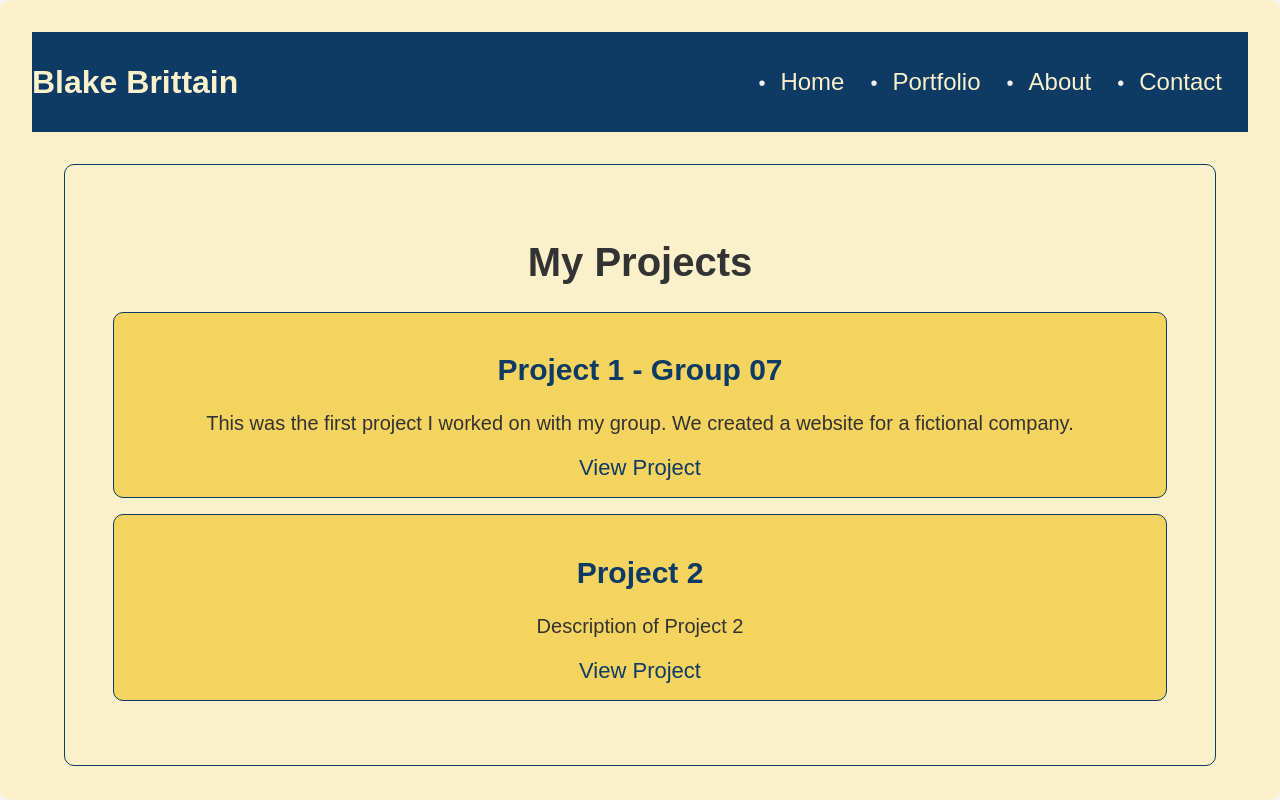
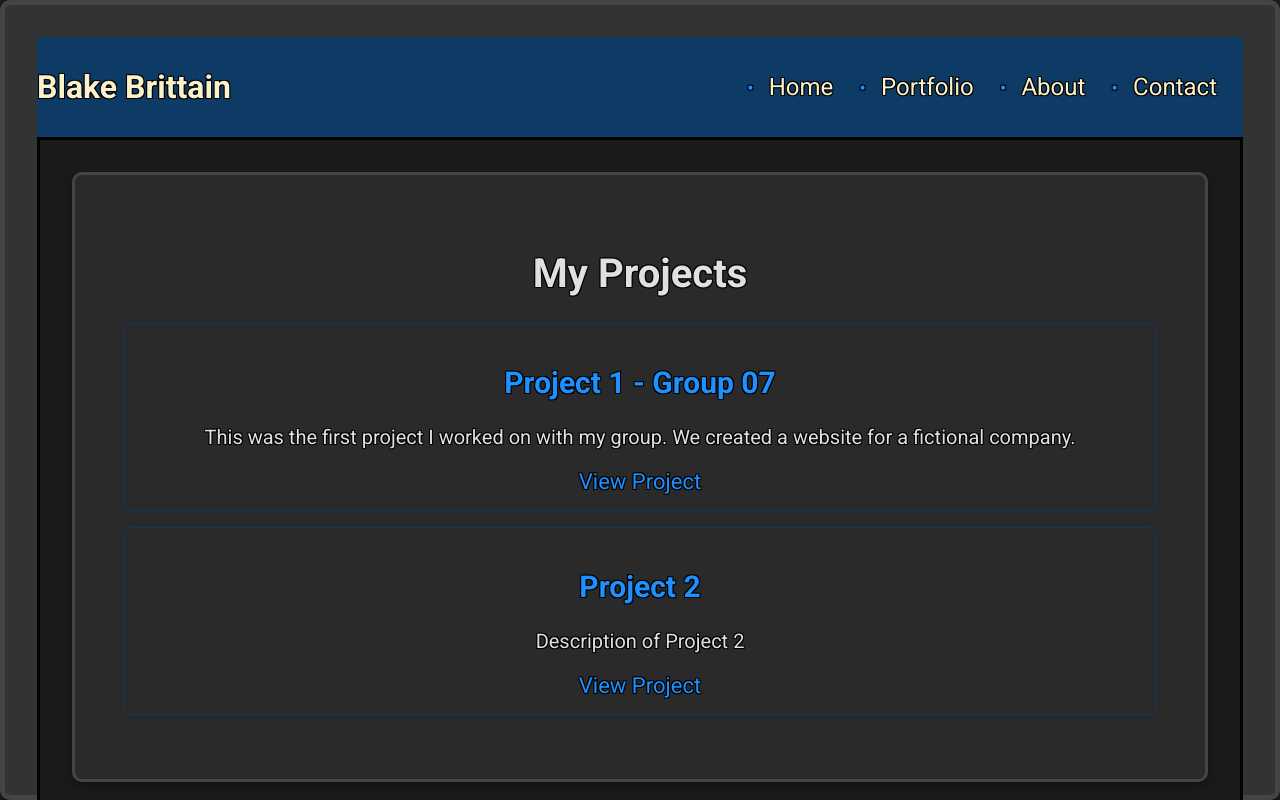
Before and after one commit to Blakenb/React-portfolio, a React (Vite) app: page /portfolio in a window 1280 px wide. Shown: the top 800 px of the page. Built offline with nearby package versions, Linux system fonts and the light colour scheme.

Commit message:
modified the CSS

```diff
--- a/src/App.css
+++ b/src/App.css
@@ -1,4 +1,4 @@
-@import url('https://fonts.googleapis.com/css2?family=MedievalSharp&display=swap');
+@import url('https://fonts.googleapis.com/css2?family=Roboto:wght@400;700&display=swap');
 
 html, body, #root {
   margin: 0;
@@ -7,11 +7,12 @@ html, body, #root {
   height: 100%;
 }
 
+/* General styles */
 body {
-  font-family: Arial, sans-serif;
-  background-color: #F5F5F5; /* Light Gray Background */
-  color: #333333; /* Dark Gray Text */
-  font-size: 18px; /* Base font size for mobile */
+  font-family: 'Roboto', sans-serif; /* More readable font */
+  background-color: #1a1a1a; /* Dark background */
+  color: #e0e0e0; /* Light text color */
+  text-shadow: 1px 1px 0 #000, -1px -1px 0 #000, 1px -1px 0 #000, -1px 1px 0 #000; /* Dark text shadow */
 }
 
 #root {
@@ -19,9 +20,11 @@ body {
   margin: 0 auto;
   text-align: center;
   border-radius: 10px; /* Rounded corners */
-  background-color: #FAF0CA; /* Light Yellow Background */
-  padding: 1rem; /* Add padding to #root */
+  border: 5px solid #444; /* Dark grey border */
+  background-color: #333; /* Dark grey background */
+  padding: 1rem; /* Adjusted padding for mobile */
   height: 100vh; /* Fill the entire viewport height */
+  box-shadow: 0 4px 8px rgba(0, 0, 0, 0.3); /* Stronger shadow */
 }
 
 header, footer {
@@ -43,18 +46,21 @@ header h1 {
 }
 
 main {
-  padding: 1rem;
+  padding: 2rem;
   height: calc(100vh - 2rem); /* Adjust height to fill the remaining space */
+  border: 3px solid #000; /* Bold black border */
+  background-color: #1a1a1a; /* Dark background */
 }
 
 /* Common section styles */
 .section {
-  padding: 1rem;
-  background-color: #FAF0CA; /* Light Yellow Background */
-  color: #333333; /* Dark Gray Text */
-  border: 1px solid #0D3B66; /* Dark Blue Border */
+  padding: 2rem;
+  background-color: #2a2a2a; /* Slightly lighter dark background */
+  color: #e0e0e0; /* Light text color */
+  border: 3px solid #444; /* Dark grey border */
   border-radius: 10px; /* Rounded corners */
-  margin-bottom: 1rem;
+  margin-bottom: 2rem;
+  box-shadow: 0 4px 8px rgba(0, 0, 0, 0.3); /* Stronger shadow */
 }
 
 .logo {
@@ -113,7 +119,7 @@ main {
 }
 
 a {
-  color: #f5f5f5; /* Light for links */
+  color: #1e90ff; /* Dodger blue for links */
   text-decoration: none;
   font-size: 22px; /* Increase link font size */
 }
@@ -129,10 +135,10 @@ a:hover {
 section {
   margin: 20px 0;
   padding: 20px;
-  background-color: #1c1f24; /* Darker section background */
-  border: 5px solid #8b0000; /* Dark red border */
+  background-color: #2a2a2a; /* Darker section background */
+  border: 5px solid #444; /* Dark grey border */
   border-radius: 10px; /* Rounded corners */
-  font-size: 48px; /* Double section font size */
+  font-size: 24px; /* Section font size */
 }
 
 footer {
@@ -141,7 +147,7 @@ footer {
   background-color: #333;
   color: white;
   text-align: center;
-  border-top: 5px solid #4b0000; /* Darker red border */
+  border-top: 5px solid #444; /* Dark grey border */
   font-size: 22px; /* Increase footer font size */
 }
 
@@ -158,7 +164,7 @@ ul li {
 ul li::before {
   content: "•"; /* Add bullet point */
   margin-right: 5px; /* Space between bullet and text */
-  color: #f5f5f5; /* Light bullet color */
+  color: #1e90ff; /* Light bullet color */
 }
 
 nav {
@@ -167,7 +173,7 @@ nav {
 
 nav a {
   margin: 0 10px;
-  color: #f5f5f5; /* Light text color */
+  color: #1e90ff; /* Light text color */
   text-decoration: none;
   font-size: 24px; /* Increase link font size */
 }
@@ -197,12 +203,12 @@ nav ul li a {
   border: 1px solid #0D3B66; /* Dark Blue Border */
   padding: 1rem;
   margin-bottom: 1rem;
-  background-color: #F4D35E; /* Yellow Background */
+  background-color: #2a2a2a; /* Dark background */
   border-radius: 10px; /* Rounded corners */
 }
 
 .project a {
-  color: #0D3B66; /* Dark Blue Link */
+  color: #1e90ff; /* Dodger blue link */
   text-decoration: none;
 }
 
@@ -211,19 +217,23 @@ nav ul li a {
 }
 
 .project h2 {
-  color: #0D3B66; /* Dark Blue Text */
+  color: #1e90ff; /* Dodger blue text */
 }
 
 .project p {
-  color: #333333; /* Dark Gray Text */
+  color: #e0e0e0; /* Light text color */
 }
 
 form {
   display: flex;
   flex-direction: column;
   gap: 1rem;
-  max-width: 100%;
+  max-width: 400px;
   margin: 0 auto;
+  border: 3px solid #444; /* Dark grey border */
+  background-color: #2a2a2a; /* Dark background */
+  padding: 2rem;
+  border-radius: 10px; /* Rounded corners */
 }
 
 form div {
@@ -236,25 +246,54 @@ form label {
 }
 
 form input, form textarea {
-  padding: 0.5rem;
-  border: 1px solid #0D3B66; /* Dark Blue Border */
-  border-radius: 4px;
-  background-color: #FAF0CA; /* Light Yellow Background */
-  color: #333333; /* Dark Gray Text */
+  padding: 0.75rem;
+  border: 1px solid #555; /* Dark grey border */
+  border-radius: 5px;
+  background-color: #333; /* Dark grey background */
+  color: #e0e0e0; /* Light text color */
 }
 
 form button {
-  padding: 0.5rem 1rem;
-  background-color: #0D3B66; /* Dark Blue Background */
-  color: #FAF0CA; /* Light Yellow Text */
+  padding: 0.75rem 1rem;
+  background-color: #1e90ff; /* Dodger blue background */
+  color: #fff; /* White text color */
   border: none;
-  border-radius: 4px;
+  border-radius: 5px;
   cursor: pointer;
+  transition: background-color 0.3s ease;
 }
 
 form button:hover {
-  background-color: #F4D35E; /* Yellow Background */
-  color: #0D3B66; /* Dark Blue Text */
+  background-color: #63a4ff; /* Lighter blue on hover */
+}
+
+/* Portfolio page styles */
+.portfolio {
+  background-color: #2a2a2a; /* Slightly lighter dark background */
+  color: #e0e0e0; /* Light text color */
+  padding: 2rem;
+  border-radius: 10px;
+  margin: 2rem auto;
+  max-width: 600px; /* Limit the width */
+  box-shadow: 0 4px 8px rgba(0, 0, 0, 0.3); /* Stronger shadow */
+}
+
+.portfolio h1, .portfolio h2, .portfolio h3, .portfolio h4, .portfolio h5, .portfolio h6 {
+  color: #fff; /* White color for headings */
+}
+
+.portfolio a {
+  color: #1e90ff; /* Dodger blue for links */
+  text-decoration: none;
+}
+
+.portfolio a:hover {
+  color: #63a4ff; /* Lighter blue on hover */
+}
+
+/* Remove or change yellow color */
+.portfolio .highlight {
+  color: #ff6347; /* Tomato color for highlights */
 }
 
 .portfolio {
@@ -264,15 +303,16 @@ form button:hover {
 }
 
 .portfolio h1 {
-  color: #e0e0e0; /* Match the heading color */
+  color: #b0b0b0; /* Slightly darker grey for headings */
 }
 
 .nav-name {
   font-weight: bold;
-  color: #FAF0CA; /* Light Yellow Text */
+  color: #b0b0b0; /* Slightly darker grey text color */
   margin-right: auto; /* Pushes the name to the left */
-  font-size: 2rem; /* Increase font size */
+  font-size: 2.5rem; /* Increase font size */
   margin-left: 0; /* Ensure it is aligned to the left */
+  text-shadow: 2px 2px 0 #000; /* Bold black text shadow */
 }
 
 .nav-container {
@@ -280,21 +320,24 @@ form button:hover {
   align-items: center;
   padding: 0;
   margin: 0;
+  justify-content: space-between; /* Adjust alignment for larger screens */
+  border: 3px solid #222; /* Darker grey border */
+  background-color: #121212; /* Darker background */
 }
 
-/* Add this to your App.css or a specific CSS file for the About page */
+/* About section styles */
 .about-section {
   padding: 1rem;
-  background-color: #FAF0CA; /* Light Yellow Background */
-  color: #333333; /* Dark Gray Text */
-  border: 1px solid #0D3B66; /* Dark Blue Border */
+  background-color: #2a2a2a; /* Dark background */
+  color: #e0e0e0; /* Light text color */
+  border: 1px solid #444; /* Dark grey border */
   border-radius: 10px; /* Rounded corners */
   margin-bottom: 1rem;
 }
 
 .about-me {
-  background-color: #FAF0CA; /* Light Yellow Background */
-  color: #333333; /* Dark Gray Text */
+  background-color: #2a2a2a; /* Dark background */
+  color: #e0e0e0; /* Light text color */
   font-family: Arial, sans-serif;
   font-size: 18px; /* Base font size */
   padding: 1rem; /* Add padding */
@@ -302,7 +345,83 @@ form button:hover {
   margin: 1rem auto; /* Center the section with margin */
   max-width: 80%; /* Limit the width */
   text-align: center; /* Center the text */
-  box-shadow: 0 4px 8px rgba(0, 0, 0, 0.1); /* Add a subtle shadow */
+  box-shadow: 0 4px 8px rgba(0, 0, 0, 0.3); /* Stronger shadow */
+}
+
+/* Additional styles for components */
+.component {
+  background-color: #2a2a2a; /* Slightly lighter dark background */
+  border: 1px solid #555; /* Dark grey border */
+  padding: 1rem;
+  margin: 1rem 0;
+  border-radius: 5px;
+  color: #e0e0e0; /* Light text color */
+}
+
+.component h1, .component h2, .component h3, .component h4, .component h5, .component h6 {
+  color: #fff; /* White color for headings */
+}
+
+.component a {
+  color: #1e90ff; /* Dodger blue for links */
+  text-decoration: none;
+}
+
+.component a:hover {
+  color: #63a4ff; /* Lighter blue on hover */
+}
+
+/* Contact section styles */
+.contact {
+  background-color: #2a2a2a; /* Slightly lighter dark background */
+  color: #e0e0e0; /* Light text color */
+  padding: 2rem;
+  border-radius: 10px;
+  margin: 2rem auto;
+  max-width: 600px; /* Limit the width */
+  box-shadow: 0 4px 8px rgba(0, 0, 0, 0.3); /* Stronger shadow */
+  text-align: left; /* Align text to the left */
+}
+
+.contact h2 {
+  color: #fff; /* White color for headings */
+  margin-bottom: 1rem;
+  text-align: center; /* Center the heading */
+}
+
+.contact form {
+  display: flex;
+  flex-direction: column;
+  gap: 1rem;
+}
+
+.contact input, .contact textarea {
+  padding: 0.75rem;
+  border: 1px solid #555; /* Dark grey border */
+  border-radius: 5px;
+  background-color: #333; /* Dark grey background */
+  color: #e0e0e0; /* Light text color */
+  width: 100%; /* Full width */
+}
+
+.contact input::placeholder, .contact textarea::placeholder {
+  color: #888; /* Grey placeholder text */
+}
+
+.contact button {
+  padding: 0.75rem;
+  border: none;
+  border-radius: 5px;
+  background-color: #1e90ff; /* Dodger blue background */
+  color: #fff; /* White text color */
+  cursor: pointer;
+  transition: background-color 0.3s ease;
+  align-self: center; /* Center the button */
+  width: 50%; /* Button width */
+}
+
+.contact button:hover {
+  background-color: #63a4ff; /* Lighter blue on hover */
 }
 
 /* Media queries for larger screens */
@@ -335,6 +454,12 @@ form button:hover {
 
   .nav-container {
     justify-content: space-between; /* Adjust alignment for larger screens */
+    border: 3px solid #000; /* Bold black border */
+    background-color: #121212; /* Darker background */
+  }
+
+  .portfolio, .contact {
+    max-width: 800px; /* Increase max-width for larger screens */
   }
 }
 
@@ -346,5 +471,7 @@ form button:hover {
   .section {
     padding: 3rem; /* Further increase padding for even larger screens */
     margin-bottom: 3rem; /* Further increase margin for even larger screens */
+    background-color: #2a2a2a; /* Darker background for sections */
+    color: #e0e0e0; /* Light grey text color */
   }
 }
```
